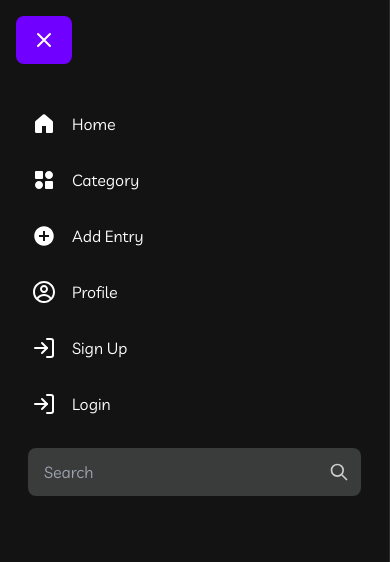
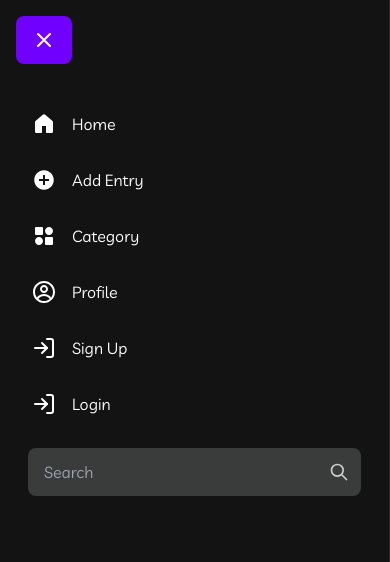
Before and after one commit to mukulTriesCode/cash-app-react, a React (Vite) app: page / in a window 390 px wide. Both pictures are taken after a click on the button 44 px from the left and 40 px from the top of the page. Shown: the top 562 px of the page. Built offline with nearby package versions, Linux system fonts and the light colour scheme.

Commit message:
Rearranged sidebar links and updated toggle styling

```diff
--- a/src/components/Sidebar.tsx
+++ b/src/components/Sidebar.tsx
@@ -16,8 +16,8 @@ const Sidebar: React.FC = () => {
 
   const navLinks = [
     { path: "/", label: "Home", icon: <HomeIcon /> },
+    { path: "/add-entry", label: "Add Entry", icon: <AddEntryIcon /> },
     { path: "/category", label: "Category", icon: <CategoryIcon /> },
-    { path: "/add-entry", label: "Add Entry", icon: <AddEntryIcon /> },
     { path: "/profile", label: "Profile", icon: <ProfileIcon /> },
     { path: "/sign-up", label: "Sign Up", icon: <Login /> },
     { path: "/login", label: "Login", icon: <Login /> },
@@ -48,7 +48,7 @@ const Sidebar: React.FC = () => {
         </div>
         <div
           className={`flex flex-col flex-nowrap items-center px-3 mt-24 ${
-            val ? "opacity-100" : "opacity-0 xs:opacity-100"
+            val ? "opacity-100" : "opacity-0 hidden xs:block xs:opacity-100"
           }`}
         >
           {navLinks?.map((link) => (
```
